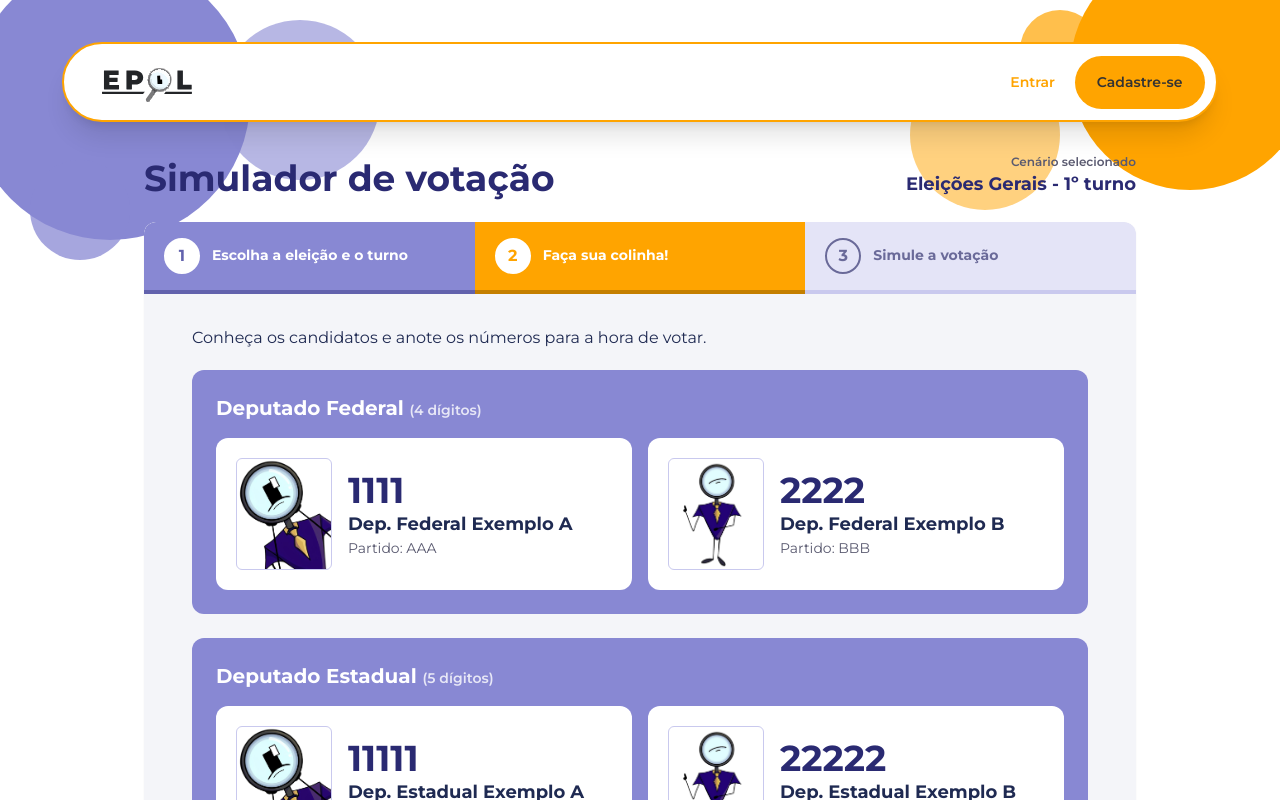
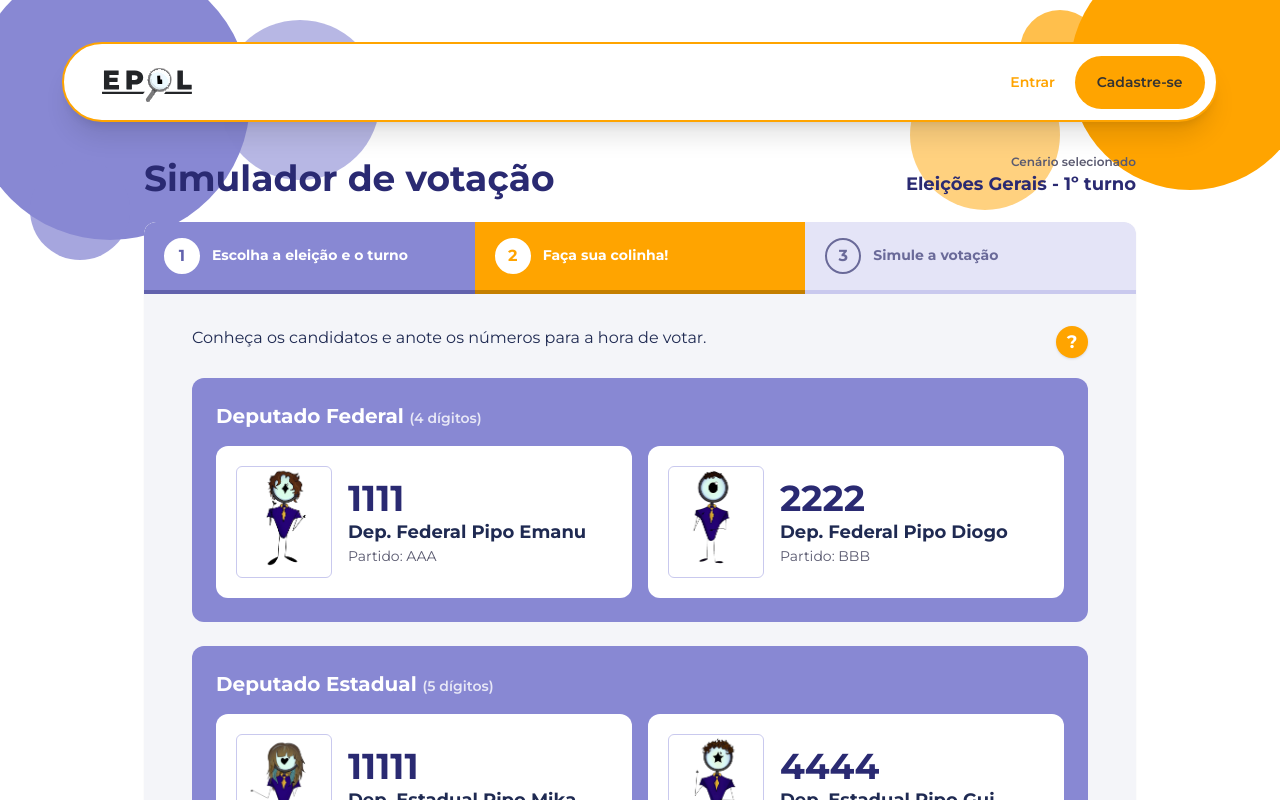
Before and after one commit to tcc-epol-ejs/epol-web, a React (Vite) app: page /simulador-urna in a window 1280 px wide. Both pictures are taken after a click on the button "avançar". Shown: the top 800 px of the page. Built offline with nearby package versions, Linux system fonts and the light colour scheme.

Commit message:
feat: componente botao para explicar passos do simulador de urna

```diff
--- /dev/null
+++ b/src/components/botoes/botaoDuvida/duvida.tsx
@@ -0,0 +1,79 @@
+import { useEffect, useRef, useState } from 'react';
+import type { ReactNode } from 'react';
+
+interface BotaoDuvidaProps {
+  titulo: string;
+  texto?: string;
+  children?: ReactNode;
+  alinhamento?: 'esquerda' | 'direita';
+}
+
+export default function BotaoDuvida({
+  titulo,
+  texto,
+  children,
+  alinhamento = 'esquerda',
+}: BotaoDuvidaProps) {
+  const [aberto, setAberto] = useState(false);
+  const ref = useRef<HTMLDivElement>(null);
+
+  useEffect(() => {
+    if (!aberto) return;
+
+    function aoClicarFora(e: MouseEvent) {
+      if (ref.current && !ref.current.contains(e.target as Node)) {
+        setAberto(false);
+      }
+    }
+    function aoApertarTecla(e: KeyboardEvent) {
+      if (e.key === 'Escape') setAberto(false);
+    }
+
+    document.addEventListener('mousedown', aoClicarFora);
+    document.addEventListener('keydown', aoApertarTecla);
+    return () => {
+      document.removeEventListener('mousedown', aoClicarFora);
+      document.removeEventListener('keydown', aoApertarTecla);
+    };
+  }, [aberto]);
+
+  return (
+    <div ref={ref} className="relative inline-block">
+      <button
+        type="button"
+        onClick={() => setAberto((prev) => !prev)}
+        aria-expanded={aberto}
+        aria-label="Ajuda sobre este passo"
+        className="flex h-8 w-8 items-center justify-center rounded-full bg-[#FFA400] text-lg font-bold text-white shadow transition-all hover:brightness-110 focus-visible:outline focus-visible:outline-2 focus-visible:outline-offset-2 focus-visible:outline-[#2a2a72]"
+      >
+        ?
+      </button>
+
+      {aberto && (
+        <div
+          role="dialog"
+          aria-label={titulo}
+          className={`absolute top-full z-30 mt-2 w-72 rounded-xl border border-[#8888D3] bg-white p-4 shadow-xl sm:w-80 ${
+            alinhamento === 'direita' ? 'right-0' : 'left-0'
+          }`}
+        >
+          <div className="flex items-start justify-between gap-2">
+            <h2 className="text-sm font-bold text-[#2a2a72]">{titulo}</h2>
+            <button
+              type="button"
+              onClick={() => setAberto(false)}
+              aria-label="Fechar ajuda"
+              className="text-lg leading-none text-[#5A5A70] hover:text-[#2a2a72]"
+            >
+              ×
+            </button>
+          </div>
+
+          <div className="mt-2 whitespace-pre-line text-sm leading-5 text-[#1f2a52]">
+            {children ?? texto}
+          </div>
+        </div>
+      )}
+    </div>
+  );
+}
--- a/src/pages/simulador-urna/index.tsx
+++ b/src/pages/simulador-urna/index.tsx
@@ -2,8 +2,17 @@ import { useState } from 'react';
 import type { ReactNode } from 'react';
 import Footer from '../../components/footer/footer';
 import Header from '../../components/header';
+import BotaoDuvida from '../../components/botoes/botaoDuvida/duvida';
 import pipo_fechado from '../../assets/Imagens/pipo_fechado.png';
 import pipoFeliz from '../../assets/Imagens/pipoFeliz.png';
+import pipoDuvida from '../../assets/Imagens/pipoDuvida.png';
+import PipoDiogo from '../../assets/Imagens/Pipos/Pipo_Diogo_NB.png';
+import PipoEmanu from '../../assets/Imagens/Pipos/Pipo_Emanuela_NB.png';
+import PipoGui from '../../assets/Imagens/Pipos/Pipo_Guilherme_NB.png';
+import PipoMika from '../../assets/Imagens/Pipos/Pipo_Mikaela_NB.png';
+import PipoNico from '../../assets/Imagens/Pipos/Pipo_Nicolas_NB.png';
+import PipoRicardo from '../../assets/Imagens/Pipos/Pipo_Ricardo_NB.png';
+import PipoSabrina from '../../assets/Imagens/Pipos/Pipo_Sabrina_NB.png';
 
 // ---------- Fundo decorativo ----------
 
@@ -135,61 +144,61 @@ const CANDIDATOS_EXEMPLO: CandidatoUrna[] = [
   {
     cargo: 'deputado-federal',
     numero: '1111',
-    nome: 'Dep. Federal Exemplo A',
+    nome: 'Dep. Federal Pipo Emanu',
     partido: 'AAA',
-    foto: pipoFeliz,
+    foto: PipoEmanu,
   },
   {
     cargo: 'deputado-federal',
     numero: '2222',
-    nome: 'Dep. Federal Exemplo B',
+    nome: 'Dep. Federal Pipo Diogo',
     partido: 'BBB',
-    foto: pipo_fechado,
+    foto: PipoDiogo,
   },
   // Deputado Estadual (5 dígitos)
   {
     cargo: 'deputado-estadual',
     numero: '11111',
-    nome: 'Dep. Estadual Exemplo A',
+    nome: 'Dep. Estadual Pipo Mika',
     partido: 'AAA',
-    foto: pipoFeliz,
+    foto: PipoMika,
   },
   {
     cargo: 'deputado-estadual',
-    numero: '22222',
-    nome: 'Dep. Estadual Exemplo B',
+    numero: '4444',
+    nome: 'Dep. Estadual Pipo Gui',
     partido: 'BBB',
-    foto: pipo_fechado,
+    foto: PipoGui,
   },
   // Senador (3 dígitos)
   {
     cargo: 'senador',
     numero: '111',
-    nome: 'Senador Exemplo A',
+    nome: 'Senadora Pipo Sabrina',
     partido: 'AAA',
-    foto: pipoFeliz,
+    foto: PipoSabrina,
   },
   {
     cargo: 'senador',
-    numero: '222',
-    nome: 'Senadora Exemplo B',
+    numero: '444',
+    nome: 'Senador Pipo Nico',
     partido: 'BBB',
-    foto: pipo_fechado,
+    foto: PipoNico,
   },
   // Governador (2 dígitos)
   {
     cargo: 'governador',
     numero: '33',
-    nome: 'Governador Exemplo A',
+    nome: 'Governador Pipo Ricardo',
     partido: 'AAA',
-    foto: pipoFeliz,
+    foto: PipoRicardo,
   },
   {
     cargo: 'governador',
     numero: '44',
-    nome: 'Governadora Exemplo B',
+    nome: 'Governador Pipo em duvida',
     partido: 'BBB',
-    foto: pipo_fechado,
+    foto: pipoDuvida,
   },
   // Presidente (2 dígitos)
   {
@@ -201,7 +210,7 @@ const CANDIDATOS_EXEMPLO: CandidatoUrna[] = [
   },
   {
     cargo: 'presidente',
-    numero: '22',
+    numero: '24',
     nome: 'Candidata Exemplo B',
     partido: 'BBB',
     foto: pipo_fechado,
@@ -322,9 +331,16 @@ function SimuladorEtapa1({
         <Stepper atual={1} />
 
         <div className="px-6 py-8 sm:px-12">
-          <p className="mb-5 text-base text-[#1f2a52]">
-            Defina o tipo de eleição e o turno que deseja simular.
-          </p>
+          <div className="mb-5 flex items-start justify-between gap-4">
+            <p className="text-base text-[#1f2a52]">
+              Defina o tipo de eleição e o turno que deseja simular.
+            </p>
+            <BotaoDuvida
+              alinhamento="direita"
+              titulo="Passo 1: Escolha a eleição"
+              texto="Escreva aqui a explicação do passo 1."
+            />
+          </div>
 
           <div className="rounded-xl bg-[#8888D3] p-6">
             <div className="grid grid-cols-1 gap-6 md:grid-cols-2">
@@ -373,9 +389,16 @@ function SimuladorEtapa2({
         <Stepper atual={2} />
 
         <div className="px-6 py-8 sm:px-12">
-          <p className="mb-5 text-base text-[#1f2a52]">
-            Conheça os candidatos e anote os números para a hora de votar.
-          </p>
+          <div className="mb-5 flex items-start justify-between gap-4">
+            <p className="text-base text-[#1f2a52]">
+              Conheça os candidatos e anote os números para a hora de votar.
+            </p>
+            <BotaoDuvida
+              alinhamento="direita"
+              titulo="Passo 2: Faça sua colinha"
+              texto="Escreva aqui a explicação do passo 2."
+            />
+          </div>
 
           <div className="flex flex-col gap-6">
             {cenario.cargos.map((cargoId) => {
@@ -546,6 +569,14 @@ function SimuladorEtapa3({
         <Stepper atual={3} />
 
         <div className="px-6 py-8 sm:px-12">
+          <div className="mb-4 flex justify-end">
+            <BotaoDuvida
+              alinhamento="direita"
+              titulo="Passo 3: Simule a votação"
+              texto="Escreva aqui a explicação do passo 3."
+            />
+          </div>
+
           <div className="mx-auto w-full max-w-[520px] rounded-2xl bg-[#ecece4] p-4 shadow-lg ring-1 ring-black/10">
             {/* Visor */}
             <div className="rounded-sm bg-black p-3">
```
